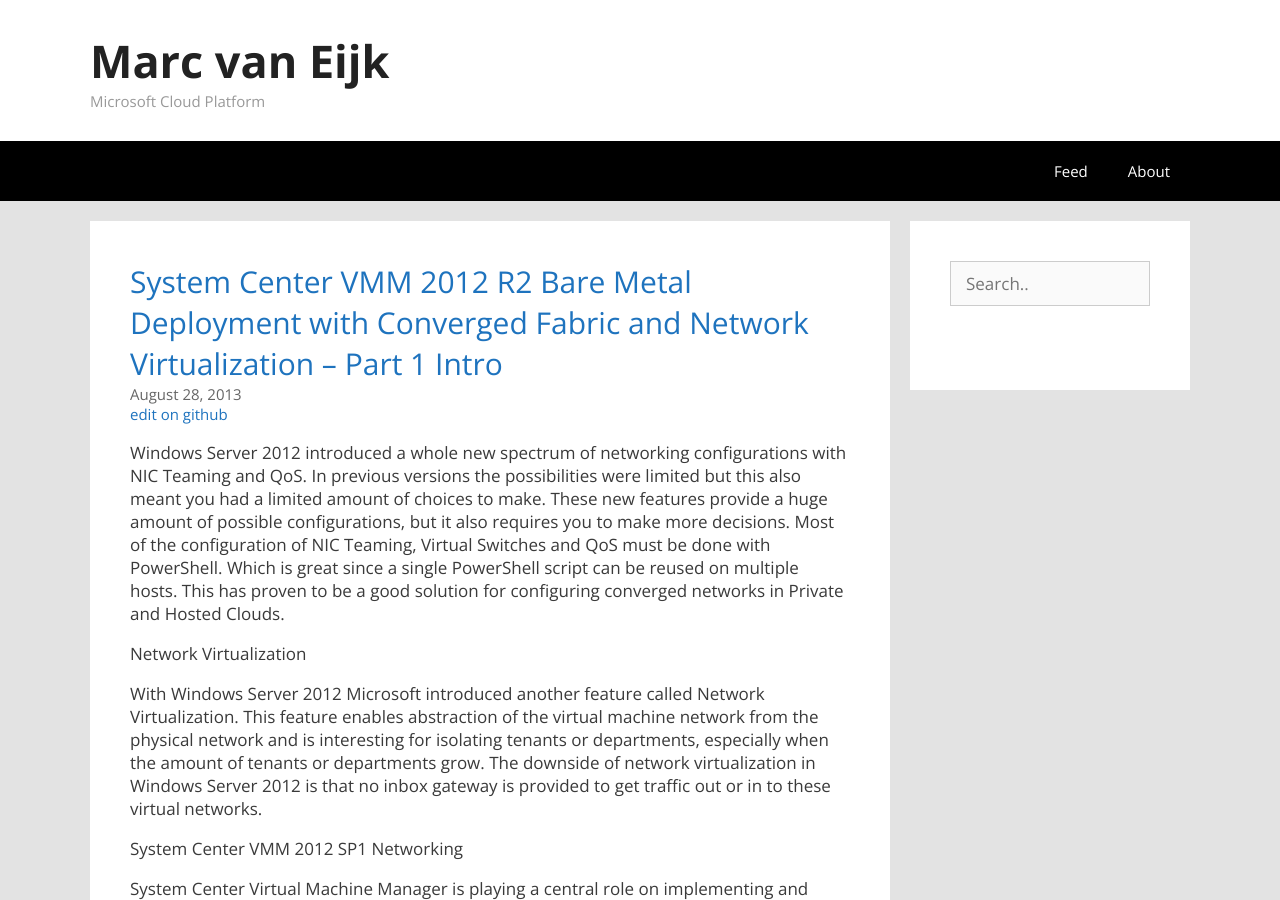
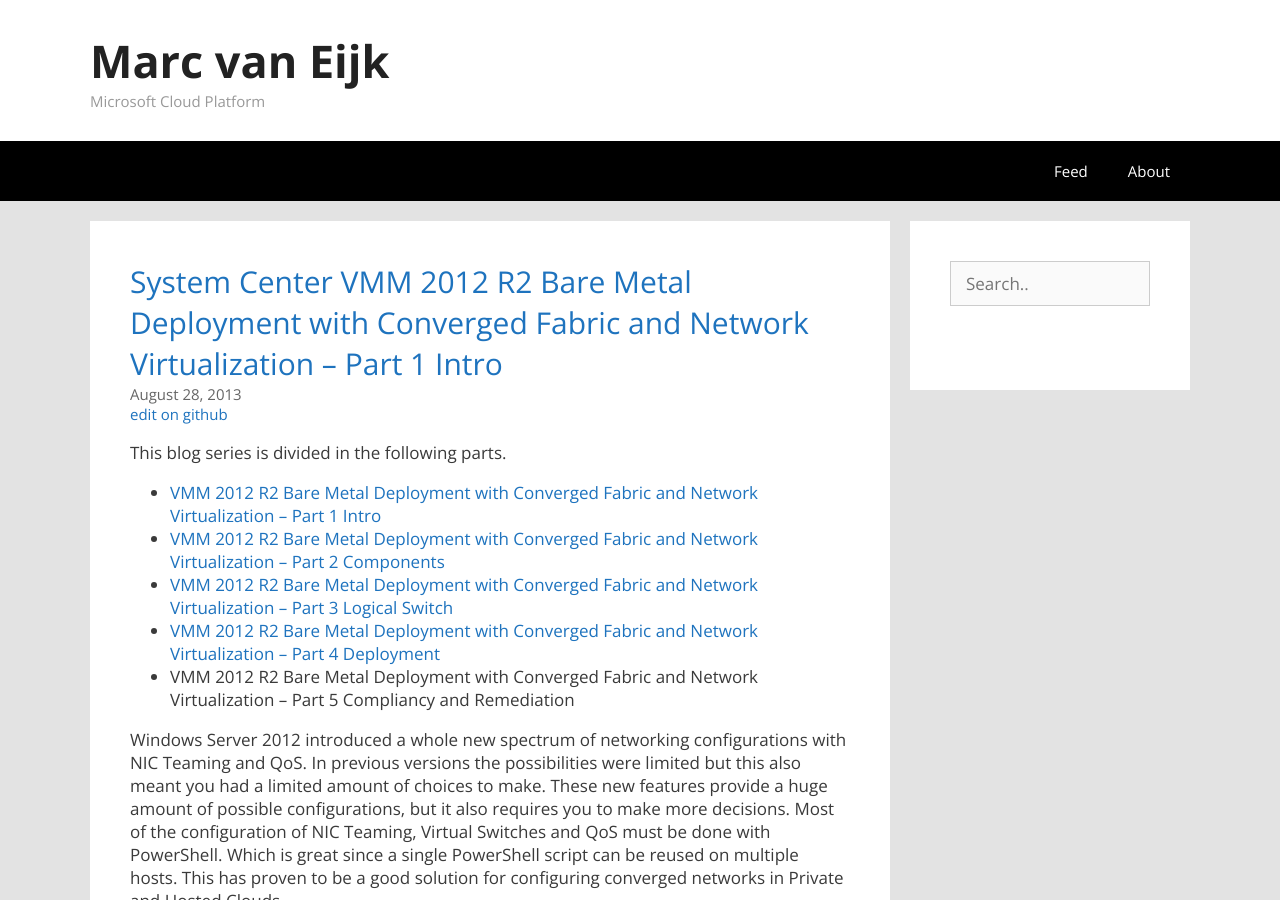
Before and after one commit to marcvaneijk/marcvaneijk.old, a Jekyll site: the page built from _posts/2013-08-28-bmd1.md, in a window 1280 px wide and 900 px high. Built offline with Jekyll 4.4.1, drawn with Linux system fonts in a browser that asks for light colours; nearby versions of some CDN libraries.

Commit message:
Update 2013-08-28-bmd1.md

```diff
--- a/_posts/2013-08-28-bmd1.md
+++ b/_posts/2013-08-28-bmd1.md
@@ -5,6 +5,14 @@ author: Marc van Eijk
 title: System Center VMM 2012 R2 Bare Metal Deployment with Converged Fabric and Network Virtualization – Part 1 Intro
 tags: Bare Metal Deployment, Converged Fabric, Deep Discovery, Logical Switch, Marc van Eijk, Network Virtualization, NIC teaming, NVGRE, Port Profiles, Powershell, QoS, System Center, VMM 2012 R2, Windows Server Gateway
 ---
+This blog series is divided in the following parts.
+
+- [VMM 2012 R2 Bare Metal Deployment with Converged Fabric and Network Virtualization – Part 1 Intro](/2013/08/28/bmd1)
+- [VMM 2012 R2 Bare Metal Deployment with Converged Fabric and Network Virtualization – Part 2 Components](/2013/08/30/bmd2)
+- [VMM 2012 R2 Bare Metal Deployment with Converged Fabric and Network Virtualization – Part 3 Logical Switch](/2013/09/22/bmd3)
+- [VMM 2012 R2 Bare Metal Deployment with Converged Fabric and Network Virtualization – Part 4 Deployment](/2013/10/05/bmd4)
+- VMM 2012 R2 Bare Metal Deployment with Converged Fabric and Network Virtualization – Part 5 Compliancy and Remediation
+
 Windows Server 2012 introduced a whole new spectrum of networking configurations with NIC Teaming and QoS. In previous versions the possibilities were limited but this also meant you had a limited amount of choices to make. These new features provide a huge amount of possible configurations, but it also requires you to make more decisions. Most of the configuration of NIC Teaming, Virtual Switches and QoS must be done with PowerShell. Which is great since a single PowerShell script can be reused on multiple hosts. This has proven to be a good solution for configuring converged networks in Private and Hosted Clouds.
 
 Network Virtualization
```
